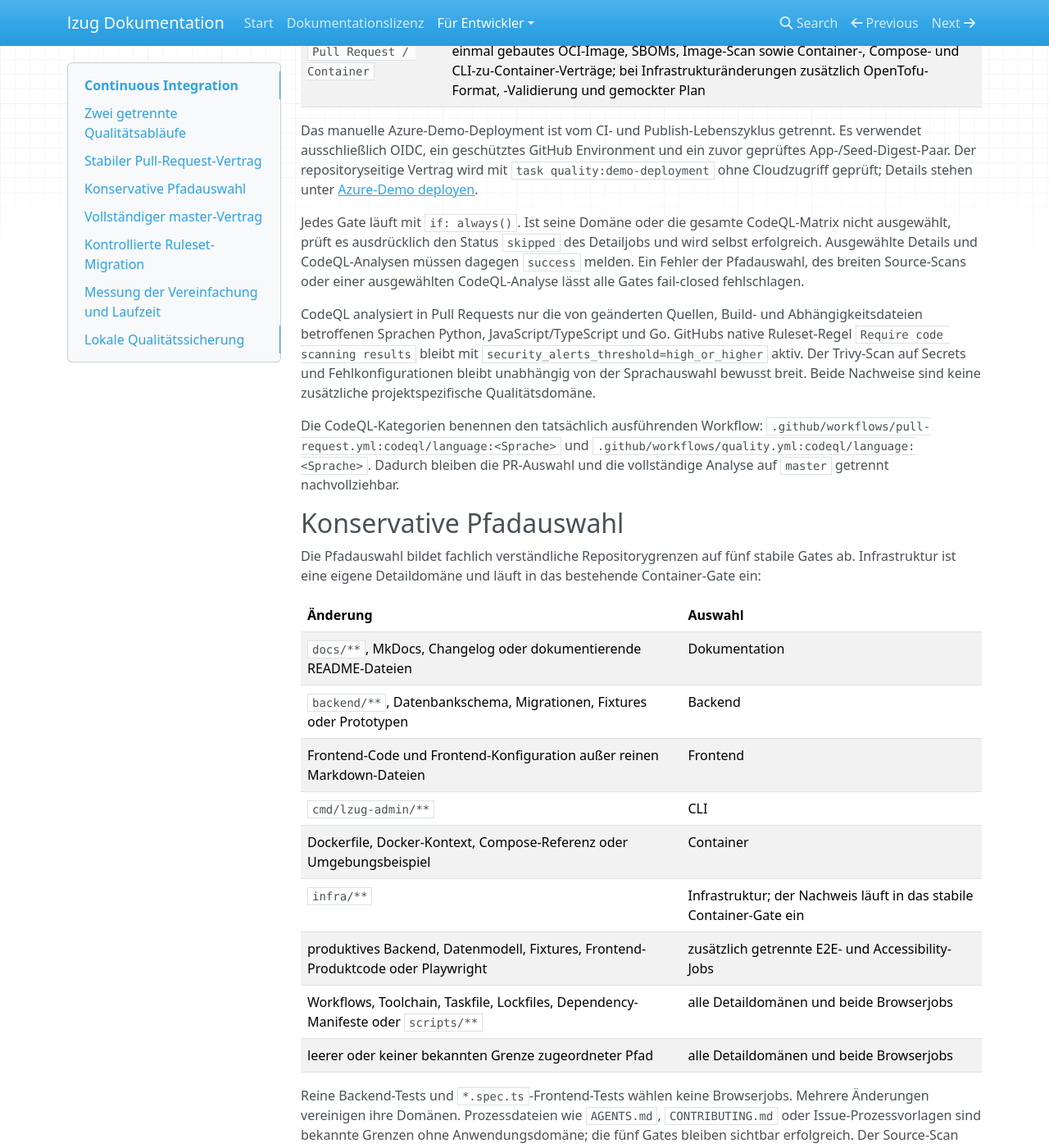
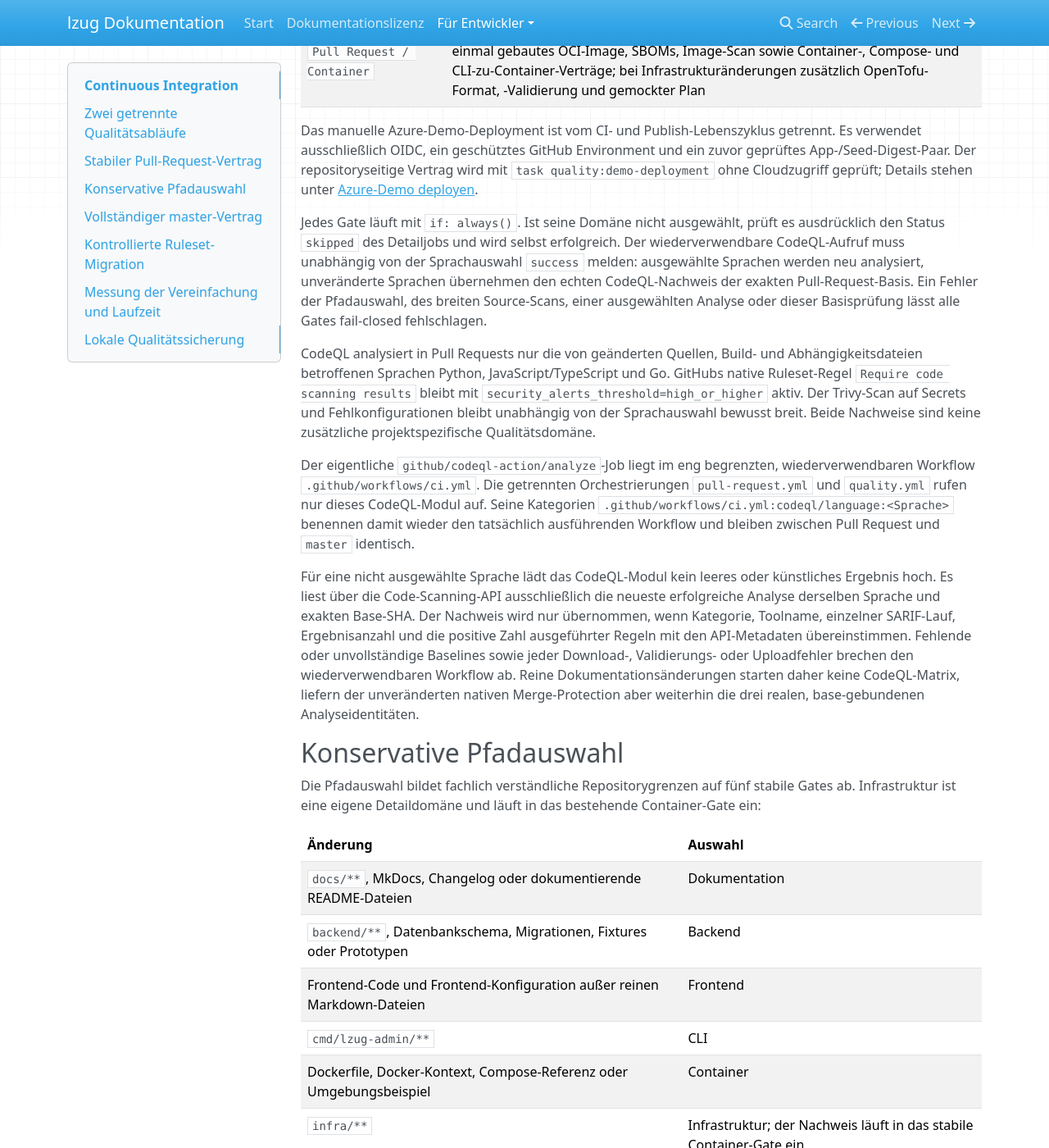
Before and after one commit to lxndrp/lzug, an MkDocs documentation site: the page built from docs/developers/continuous-integration.md, in a window 1280 px wide and 1400 px high, scrolled down 790 px. Shown: the whole window at 82% size. Built offline with MkDocs 1.6.1, drawn with Linux system fonts in a browser that asks for light colours; nearby versions of some CDN libraries; some of the changed text lies outside the part shown.

Commit message:
Preserve CodeQL merge protection during selective analysis

```diff
--- a/docs/developers/continuous-integration.md
+++ b/docs/developers/continuous-integration.md
@@ -35,12 +35,14 @@ und ein zuvor geprüftes App-/Seed-Digest-Paar. Der repositoryseitige Vertrag
 wird mit `task quality:demo-deployment` ohne Cloudzugriff geprüft; Details
 stehen unter [Azure-Demo deployen](demo-deployment.md).
 
-Jedes Gate läuft mit `if: always()`. Ist seine Domäne oder die gesamte
-CodeQL-Matrix nicht ausgewählt, prüft es ausdrücklich den Status `skipped` des
-Detailjobs und wird selbst erfolgreich. Ausgewählte Details und
-CodeQL-Analysen müssen dagegen `success` melden. Ein Fehler der Pfadauswahl,
-des breiten Source-Scans oder einer ausgewählten CodeQL-Analyse lässt alle
-Gates fail-closed fehlschlagen.
+Jedes Gate läuft mit `if: always()`. Ist seine Domäne nicht ausgewählt, prüft
+es ausdrücklich den Status `skipped` des Detailjobs und wird selbst
+erfolgreich. Der wiederverwendbare CodeQL-Aufruf muss unabhängig von der
+Sprachauswahl `success` melden: ausgewählte Sprachen werden neu analysiert,
+unveränderte Sprachen übernehmen den echten CodeQL-Nachweis der exakten
+Pull-Request-Basis. Ein Fehler der Pfadauswahl, des breiten Source-Scans, einer
+ausgewählten Analyse oder dieser Basisprüfung lässt alle Gates fail-closed
+fehlschlagen.
 
 CodeQL analysiert in Pull Requests nur die von geänderten Quellen, Build- und
 Abhängigkeitsdateien betroffenen Sprachen Python, JavaScript/TypeScript und Go.
@@ -49,10 +51,24 @@ GitHubs native Ruleset-Regel `Require code scanning results` bleibt mit
 und Fehlkonfigurationen bleibt unabhängig von der Sprachauswahl bewusst breit.
 Beide Nachweise sind keine zusätzliche projektspezifische Qualitätsdomäne.
 
-Die CodeQL-Kategorien benennen den tatsächlich ausführenden Workflow:
-`.github/workflows/pull-request.yml:codeql/language:<Sprache>` und
-`.github/workflows/quality.yml:codeql/language:<Sprache>`. Dadurch bleiben die
-PR-Auswahl und die vollständige Analyse auf `master` getrennt nachvollziehbar.
+Der eigentliche `github/codeql-action/analyze`-Job liegt im eng begrenzten,
+wiederverwendbaren Workflow `.github/workflows/ci.yml`. Die getrennten
+Orchestrierungen `pull-request.yml` und `quality.yml` rufen nur dieses
+CodeQL-Modul auf. Seine Kategorien
+`.github/workflows/ci.yml:codeql/language:<Sprache>` benennen damit wieder den
+tatsächlich ausführenden Workflow und bleiben zwischen Pull Request und
+`master` identisch.
+
+Für eine nicht ausgewählte Sprache lädt das CodeQL-Modul kein leeres oder
+künstliches Ergebnis hoch. Es liest über die Code-Scanning-API ausschließlich
+die neueste erfolgreiche Analyse derselben Sprache und exakten Base-SHA. Der
+Nachweis wird nur übernommen, wenn Kategorie, Toolname, einzelner SARIF-Lauf,
+Ergebnisanzahl und die positive Zahl ausgeführter Regeln mit den API-Metadaten
+übereinstimmen. Fehlende oder unvollständige Baselines sowie jeder Download-,
+Validierungs- oder Uploadfehler brechen den wiederverwendbaren Workflow ab.
+Reine Dokumentationsänderungen starten daher keine CodeQL-Matrix, liefern der
+unveränderten nativen Merge-Protection aber weiterhin die drei realen,
+base-gebundenen Analyseidentitäten.
 
 ## Konservative Pfadauswahl
 
@@ -76,8 +92,8 @@ Reine Backend-Tests und `*.spec.ts`-Frontend-Tests wählen keine Browserjobs.
 Mehrere Änderungen vereinigen ihre Domänen. Prozessdateien wie `AGENTS.md`,
 `CONTRIBUTING.md` oder Issue-Prozessvorlagen sind bekannte Grenzen ohne
 Anwendungsdomäne; die fünf Gates bleiben sichtbar erfolgreich. Der Source-Scan
-läuft weiterhin, während CodeQL ohne betroffene Sprachdomäne bewusst
-übersprungen wird.
+läuft weiterhin, während CodeQL ohne betroffene Sprachdomäne keine neue Matrix
+startet und stattdessen die validierten Base-Analysen übernimmt.
 
 Die Pfadfilter-Action liest bei Pull Requests die geänderten Dateien über die
 GitHub-API. Ein zweiter Filter verwendet die `every`-Semantik, um jeden nicht
```
Also changed, not shown: docs/developers/architecture/security-baseline.md (+8 -5 lines), 5 other files.
